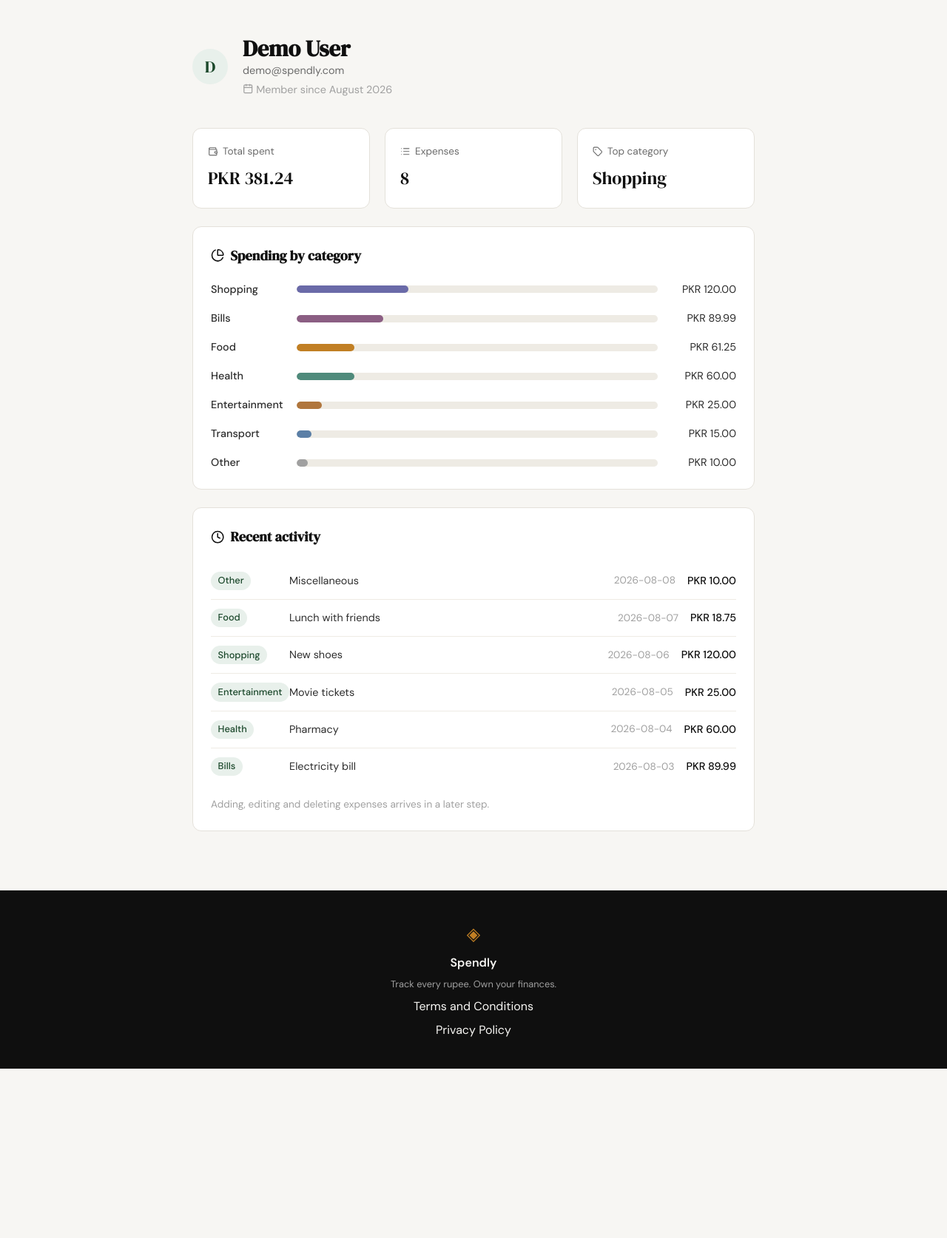
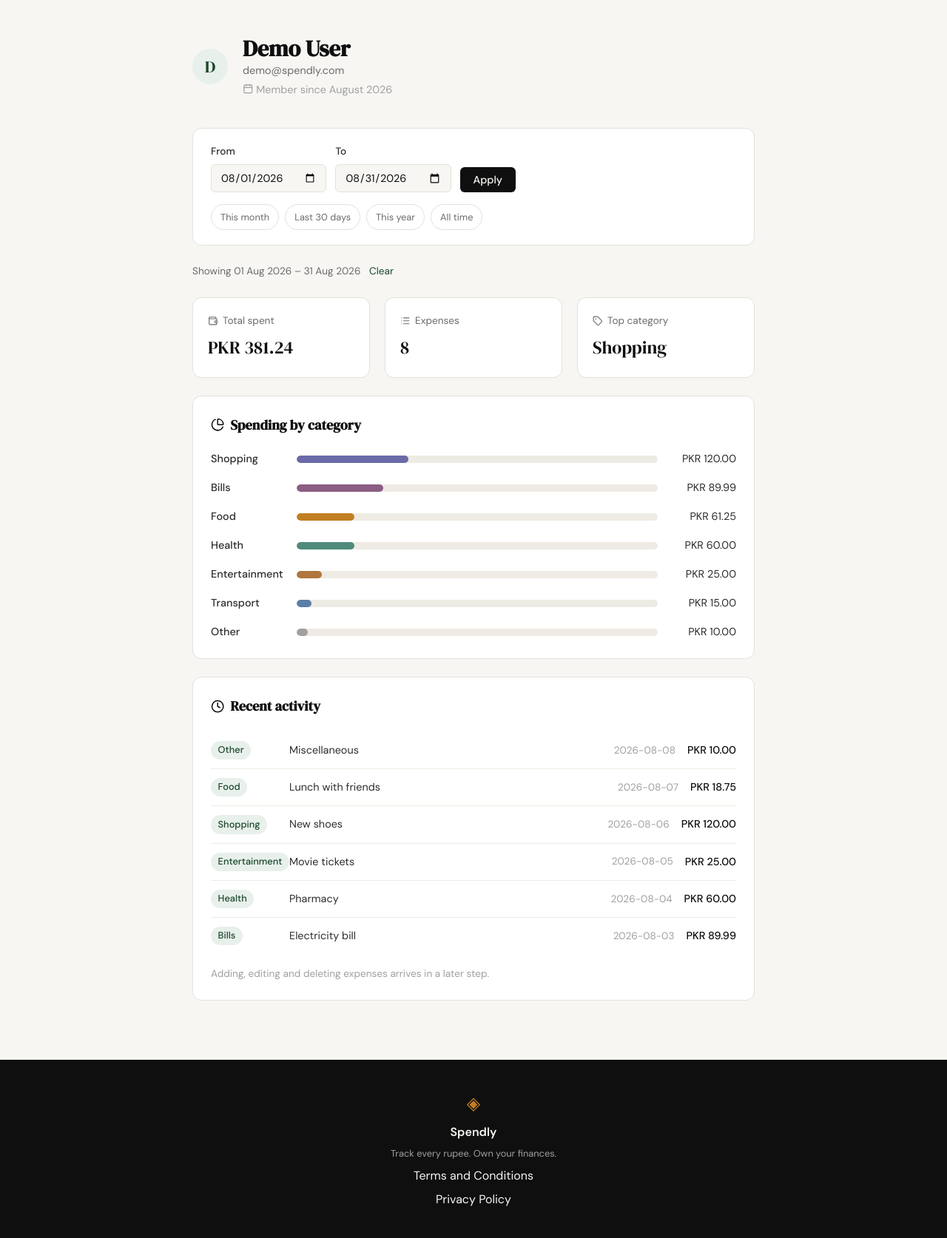
Before and after one commit to kashifsahilks906/Spendly, a Flask app: page /profile?start=2026-08-01&end=2026-08-31 in a window 1280 px wide. Shown: the part 61-1735 px from the top of the page at 74% size. Before the commit the page ends 1506 px from the top, so only its background shows below. Run offline with Flask 3, Linux system fonts and the light colour scheme; the visitor is signed in with stand-in values (Sample User, id 1); data comes from the database, SQL or seed files in the repository.

Commit message:
add date filter option in the profile page

```diff
--- a/app.py
+++ b/app.py
@@ -1,5 +1,5 @@
 import os
-from datetime import datetime
+from datetime import datetime, date, timedelta
 
 from flask import Flask, render_template, request, session, redirect, url_for
 from werkzeug.security import generate_password_hash, check_password_hash
@@ -116,6 +116,42 @@ def privacy():
 # Placeholder routes — students will implement these                  #
 # ------------------------------------------------------------------ #
 
+def _active_range(args):
+    """Parse ?start / ?end query args into (start_iso, end_iso, label).
+
+    Returns (None, None, None) unless both values parse as YYYY-MM-DD and
+    start <= end, so malformed, partial or reversed input falls back to the
+    unfiltered view rather than erroring or half-applying a filter.
+    """
+    def _parse_date(value):
+        try:
+            return datetime.strptime(value.strip(), "%Y-%m-%d").date()
+        except ValueError:
+            return None
+
+    start_date = _parse_date(args.get("start", ""))
+    end_date = _parse_date(args.get("end", ""))
+    if not (start_date and end_date and start_date <= end_date):
+        return None, None, None
+
+    label = f'{start_date:%d %b %Y} – {end_date:%d %b %Y}'
+    return start_date.isoformat(), end_date.isoformat(), label
+
+
+def _date_presets(today):
+    """One-click date ranges for the profile filter bar."""
+    if today.month == 12:
+        month_end = today.replace(day=31)
+    else:
+        # first day of next month, minus one day
+        month_end = today.replace(month=today.month + 1, day=1) - timedelta(days=1)
+    return [
+        {"label": "This month", "start": today.replace(day=1).isoformat(), "end": month_end.isoformat()},
+        {"label": "Last 30 days", "start": (today - timedelta(days=29)).isoformat(), "end": today.isoformat()},
+        {"label": "This year", "start": date(today.year, 1, 1).isoformat(), "end": date(today.year, 12, 31).isoformat()},
+    ]
+
+
 @app.route("/profile")
 def profile():
     if not session.get("user_id"):
@@ -131,11 +167,17 @@ def profile():
         session.clear()
         return redirect(url_for("login"))
 
-    rows = conn.execute(
-        "SELECT amount, category, date, description FROM expenses "
-        "WHERE user_id = ? ORDER BY date DESC, id DESC",
-        (session["user_id"],),
-    ).fetchall()
+    start, end, range_label = _active_range(request.args)
+
+    query = "SELECT amount, category, date, description FROM expenses WHERE user_id = ?"
+    params = [session["user_id"]]
+    if start and end:
+        # expenses.date is a zero-padded YYYY-MM-DD string, so this lexicographic
+        # compare via bind params is an inclusive calendar-date range.
+        query += " AND date >= ? AND date <= ?"
+        params += [start, end]
+    query += " ORDER BY date DESC, id DESC"
+    rows = conn.execute(query, params).fetchall()
     conn.close()
 
     total = sum(r["amount"] for r in rows)
@@ -167,6 +209,8 @@ def profile():
         except ValueError:
             member_since = user["created_at"][:10]
 
+    presets = _date_presets(date.today())
+
     return render_template(
         "profile.html",
         user=user,
@@ -176,6 +220,10 @@ def profile():
         categories=categories,
         top_category=top_category,
         recent=rows[:6],
+        start=start,
+        end=end,
+        range_label=range_label,
+        presets=presets,
     )
 
 
--- a/static/css/style.css
+++ b/static/css/style.css
@@ -40,6 +40,7 @@
     --radius-sm: 6px;
     --radius-md: 12px;
     --radius-lg: 20px;
+    --radius-pill: 999px;
 }
 
 /* ------------------------------------------------------------------ */
@@ -949,6 +950,83 @@ a { color: inherit; text-decoration: none; }
     margin-top: 1rem;
 }
 
+/* Date filter */
+
+.profile-filter {
+    display: flex;
+    flex-wrap: wrap;
+    align-items: flex-end;
+    gap: 1rem 1.5rem;
+    padding: 1.25rem 1.5rem;
+    background: var(--paper-card);
+    border: 1px solid var(--border);
+    border-radius: var(--radius-md);
+    margin-bottom: 1.5rem;
+}
+
+.profile-filter-fields {
+    display: flex;
+    flex-wrap: wrap;
+    align-items: flex-end;
+    gap: 0.75rem;
+}
+
+.profile-filter-field {
+    display: flex;
+    flex-direction: column;
+    gap: 0.4rem;
+    font-size: 0.85rem;
+    font-weight: 500;
+    color: var(--ink-soft);
+}
+
+/* inputs/button reuse .form-input / .btn-submit; only the deltas below */
+
+.profile-filter-input {
+    width: auto;
+    padding: 0.5rem 0.75rem;
+    font-size: 0.9rem;
+}
+
+.profile-filter-apply {
+    width: auto;
+    margin-top: 0;
+    padding: 0.5rem 1.1rem;
+    font-size: 0.9rem;
+}
+
+.profile-filter-presets {
+    display: flex;
+    flex-wrap: wrap;
+    gap: 0.5rem;
+}
+
+.profile-filter-preset {
+    padding: 0.4rem 0.75rem;
+    border: 1px solid var(--border);
+    border-radius: var(--radius-pill);
+    font-size: 0.8rem;
+    color: var(--ink-muted);
+    text-decoration: none;
+    transition: border-color 0.2s, color 0.2s;
+}
+
+.profile-filter-preset:hover {
+    border-color: var(--accent);
+    color: var(--accent);
+}
+
+.profile-filter-active {
+    font-size: 0.85rem;
+    color: var(--ink-muted);
+    margin-bottom: 1.5rem;
+}
+
+.profile-filter-active a {
+    color: var(--accent);
+    margin-left: 0.5rem;
+}
+
 @media (max-width: 700px) {
     .profile-stats { grid-template-columns: 1fr; }
     .profile-cat { grid-template-columns: 80px 1fr; }
@@ -956,4 +1034,6 @@ a { color: inherit; text-decoration: none; }
     .profile-recent-row { grid-template-columns: 1fr auto; row-gap: 0.25rem; }
     .profile-recent-desc { grid-column: 1 / -1; order: 3; white-space: normal; }
     .profile-recent-date { order: 2; text-align: right; }
+    .profile-filter-field { flex: 1 1 8rem; }
+    .profile-filter-input { width: 100%; }
 }
--- a/templates/profile.html
+++ b/templates/profile.html
@@ -22,13 +22,50 @@
       </div>
     </header>
 
+    {# ---- Date filter ---- #}
+    <form class="profile-filter" method="get" action="{{ url_for('profile') }}">
+      <div class="profile-filter-fields">
+        <label class="profile-filter-field">
+          <span>From</span>
+          <input type="date" name="start" value="{{ start or '' }}"
+                 class="form-input profile-filter-input">
+        </label>
+        <label class="profile-filter-field">
+          <span>To</span>
+          <input type="date" name="end" value="{{ end or '' }}"
+                 class="form-input profile-filter-input">
+        </label>
+        <button type="submit" class="btn-submit profile-filter-apply">Apply</button>
+      </div>
+      <div class="profile-filter-presets">
+        {% for p in presets %}
+        <a class="profile-filter-preset"
+           href="{{ url_for('profile', start=p.start, end=p.end) }}">{{ p.label }}</a>
+        {% endfor %}
+        <a class="profile-filter-preset" href="{{ url_for('profile') }}">All time</a>
+      </div>
+    </form>
+
+    {% if range_label %}
+    <p class="profile-filter-active">
+      Showing {{ range_label }}
+      <a href="{{ url_for('profile') }}">Clear</a>
+    </p>
+    {% endif %}
+
     {% if count == 0 %}
       {# ---- Empty state ---- #}
       <div class="profile-empty">
         <i data-lucide="receipt"></i>
-        <h2>No expenses yet</h2>
-        <p>Once you start logging expenses they'll show up here with a
-           category breakdown and running totals.</p>
+        {% if range_label %}
+          <h2>No expenses in this range</h2>
+          <p>Nothing matched {{ range_label }}. Try a wider range, or use
+             Clear above to see all time.</p>
+        {% else %}
+          <h2>No expenses yet</h2>
+          <p>Once you start logging expenses they'll show up here with a
+             category breakdown and running totals.</p>
+        {% endif %}
       </div>
     {% else %}
       {# ---- Summary stat cards ---- #}
```
Also changed, not shown: tests/test_06_date_filter_for_profile_page.py (added, +501 -0 lines), tests/__init__.py (added).
